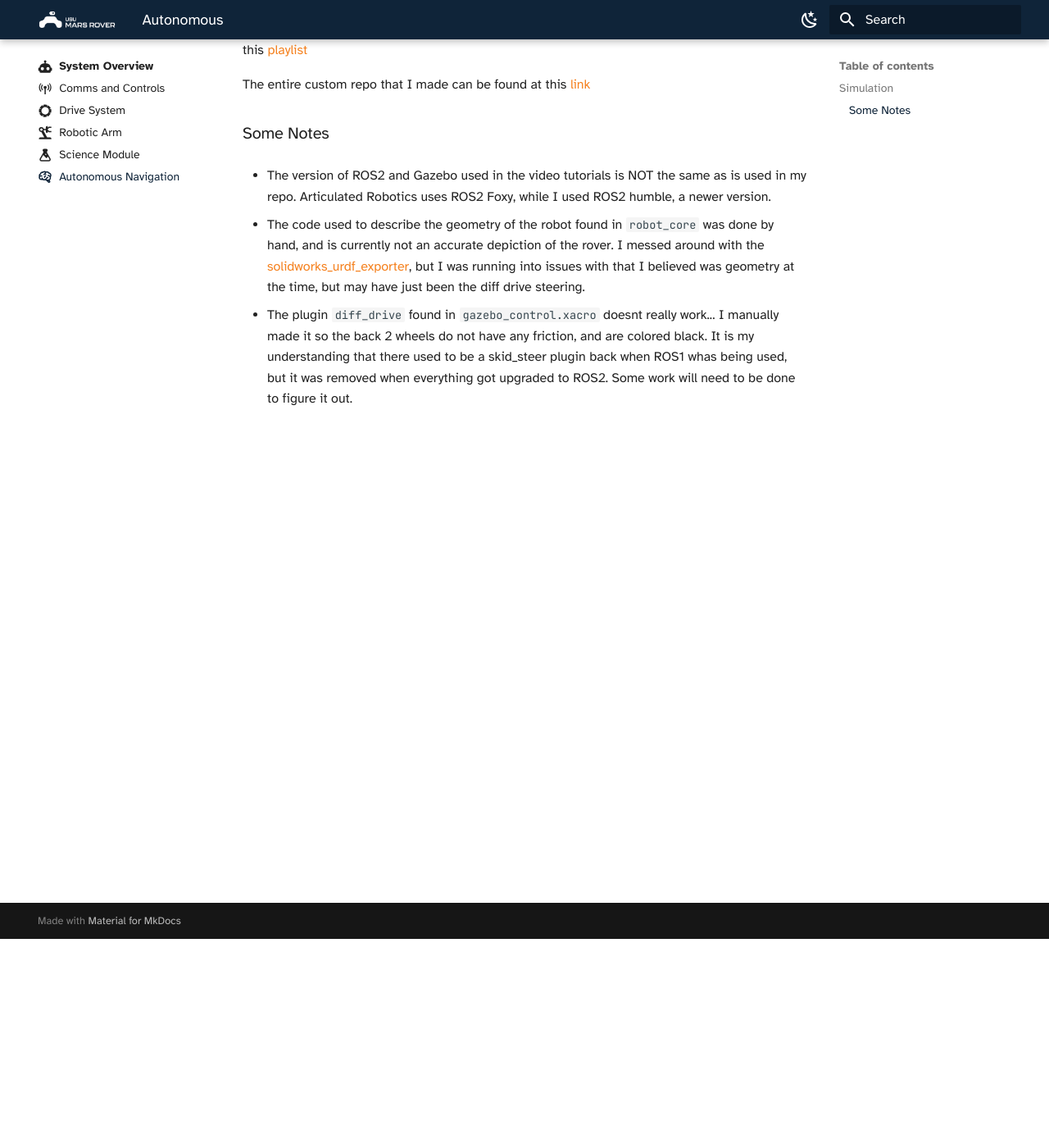
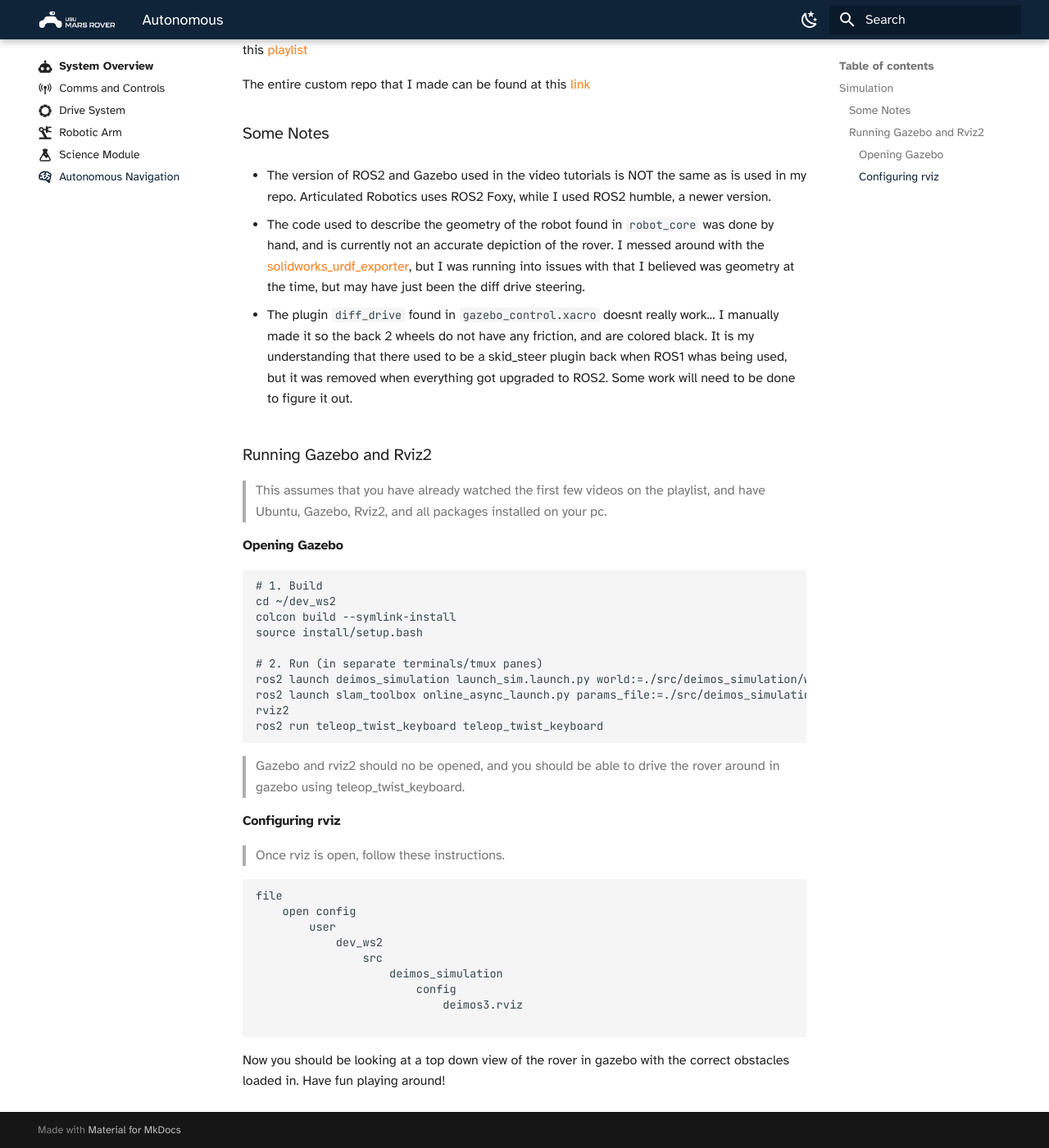
Before and after one commit to USUMarsRoverTeam/usumarsroverteam.github.io, an MkDocs documentation site: the page built from docs/sys-overview/autonomous.md, in a window 1280 px wide and 1400 px high, scrolled down 255 px. Shown: the whole window at 82% size. Built offline with MkDocs 1.6.1 and Material for MkDocs 9.7.7, drawn with Linux system fonts in a browser that asks for light colours.

Commit message:
FinalCommitV1

````diff
--- a/docs/sys-overview/autonomous.md
+++ b/docs/sys-overview/autonomous.md
@@ -17,3 +17,39 @@ The entire custom repo that I made can be found at this [link](https://github.co
 - The code used to describe the geometry of the robot found in `robot_core` was done by hand, and is currently not an accurate depiction of the rover. I messed around with the [solidworks_urdf_exporter](https://wiki.ros.org/sw_urdf_exporter), but I was running into issues with that I believed was geometry at the time, but may have just been the diff drive steering.
 
 - The plugin `diff_drive` found in `gazebo_control.xacro` doesnt really work... I manually made it so the back 2 wheels do not have any friction, and are colored black. It is my understanding that there used to be a skid_steer plugin back when ROS1 whas being used, but it was removed when everything got upgraded to ROS2. Some work will need to be done to figure it out.
+
+### Running Gazebo and Rviz2
+> This assumes that you have already watched the first few videos on the playlist, and have Ubuntu, Gazebo, Rviz2, and all packages installed on your pc.
+
+#### Opening Gazebo
+
+```bash
+# 1. Build
+cd ~/dev_ws2
+colcon build --symlink-install
+source install/setup.bash
+
+# 2. Run (in separate terminals/tmux panes)
+ros2 launch deimos_simulation launch_sim.launch.py world:=./src/deimos_simulation/worlds/dumpster_world
+ros2 launch slam_toolbox online_async_launch.py params_file:=./src/deimos_simulation/config/mapper_params_online_async.yaml use_sim_time:=true
+rviz2
+ros2 run teleop_twist_keyboard teleop_twist_keyboard
+```
+> Gazebo and rviz2 should no be opened, and you should be able to drive the rover around in gazebo using teleop_twist_keyboard.
+
+#### Configuring rviz
+
+> Once rviz is open, follow these instructions.
+
+```bash
+file
+    open config
+        user
+            dev_ws2
+                src
+                    deimos_simulation
+                        config
+                            deimos3.rviz
+
+```
+Now you should be looking at a top down view of the rover in gazebo with the correct obstacles loaded in. Have fun playing around!
````
